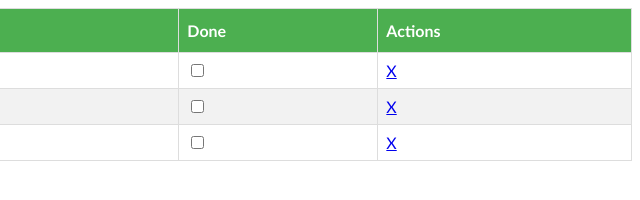
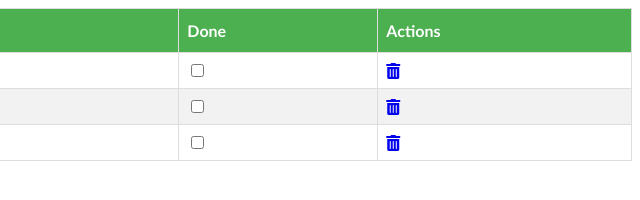
Before and after one commit to alexandracozac/to-do-items-web-app, a plain HTML site: page index.html in a window 1280 px wide. Shown: the full height of the page, 640-1280 px from the left. Drawn offline with Linux system fonts and the light colour scheme.

Commit message:
add icon

```diff
--- a/index.html
+++ b/index.html
@@ -1,10 +1,14 @@
 <!DOCTYPE html>
-<meta charset="UTF-8">
-<title>To Do List</title>
+<html lang="en">
+<head>
+    <meta charset="UTF-8">
+    <title>To Do List</title>
 
-<link href="css/style.css" rel="stylesheet" type="text/css"></link>
+    <link rel="stylesheet" type="text/css" href="css/style.css">
+    <link rel="stylesheet" href="https://cdnjs.cloudflare.com/ajax/libs/font-awesome/5.11.2/css/all.css" integrity="sha256-46qynGAkLSFpVbEBog43gvNhfrOj+BmwXdxFgVK/Kvc=" crossorigin="anonymous" />
 </head>
 <body>
+
 
 <div id="content">
 
@@ -22,21 +26,21 @@
             <td>Learn HTML</td>
             <td>04.11.2019</td>
             <td><input class="mark-done" type="checkbox"/></td>
-            <td><a class="delete-item" href="#">X</a></td>
+            <td><a class="delete-item" href="#"><i class="fas fa-trash-alt"></i></a></td>
         </tr>
 
         <tr>
             <td>Learn CSS</td>
             <td>04.11.2019</td>
             <td><input class="mark-done" type="checkbox"/></td>
-            <td><a class="delete-item" href="#">X</a></td>
+            <td><a class="delete-item" href="#"><i class="fas fa-trash-alt"></i></a></td>
         </tr>
 
         <tr>
             <td>Learn Javascript</td>
             <td>04.11.2019</td>
             <td><input class="mark-done" type="checkbox"/></td>
-            <td><a class="delete-item" href="#">X</a></td>
+            <td><a class="delete-item" href="#"><i class="fas fa-trash-alt"></i></a></td>
         </tr>
         </tbody>
     </table>
```
